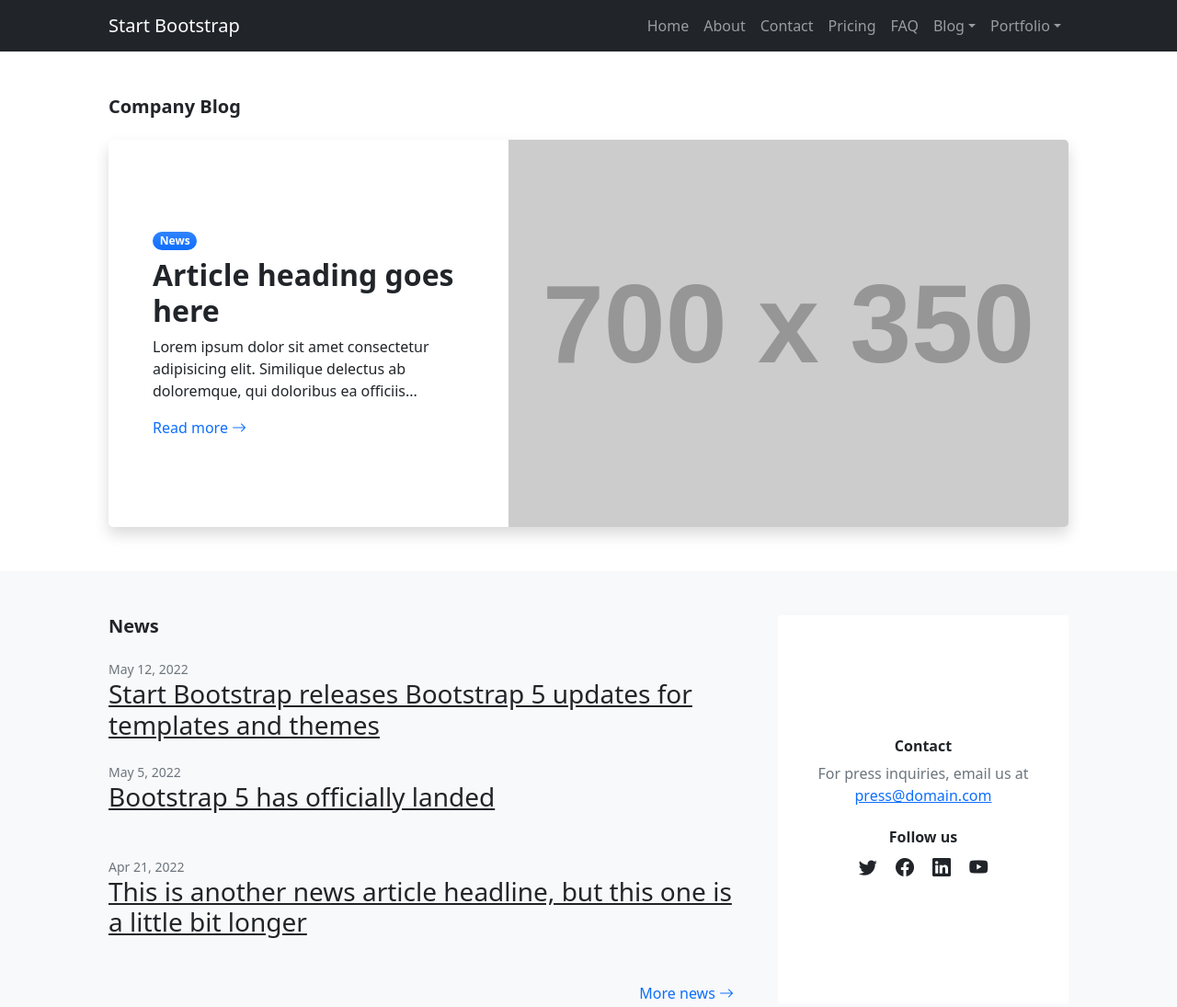
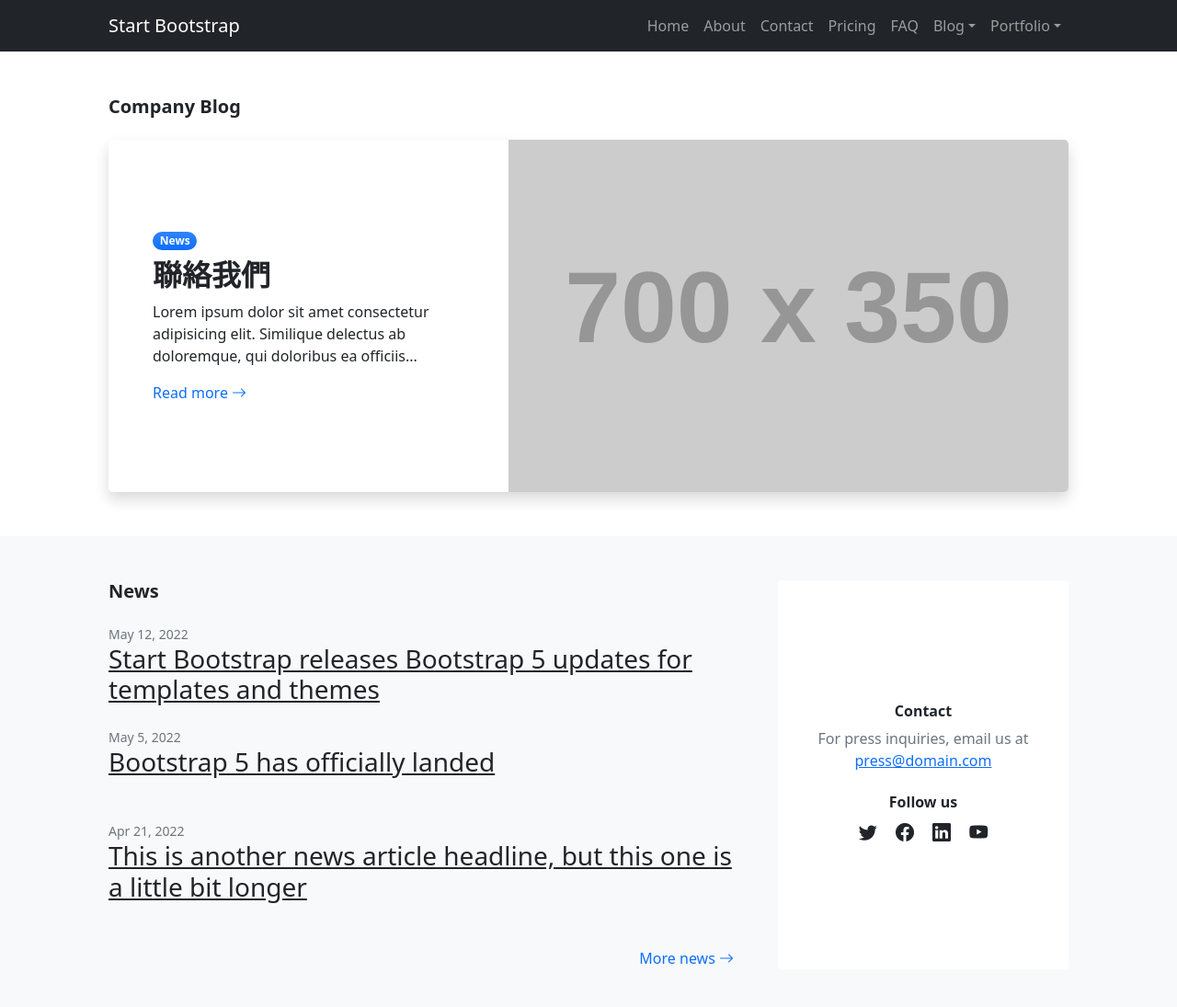
Before and after one commit to 11010127/my-first-website, a plain HTML site: page blog-home.html in a window 1280 px wide. Shown: the top 1095 px of the page at 92% size. Drawn offline with nearby package versions, Linux system fonts and the light colour scheme; placeholder pictures from the web are drawn by us.

```diff
--- a/blog-home.html
+++ b/blog-home.html
@@ -55,7 +55,7 @@
                                 <div class="col-lg-6 col-xl-5 py-lg-5">
                                     <div class="p-4 p-md-5">
                                         <div class="badge bg-primary bg-gradient rounded-pill mb-2">News</div>
-                                        <div class="h2 fw-bolder">Article heading goes here</div>
+                                        <div class="h2 fw-bolder">聯絡我們</div>
                                         <p>Lorem ipsum dolor sit amet consectetur adipisicing elit. Similique delectus ab doloremque, qui doloribus ea officiis...</p>
                                         <a class="stretched-link text-decoration-none" href="#!">
                                             Read more
```
